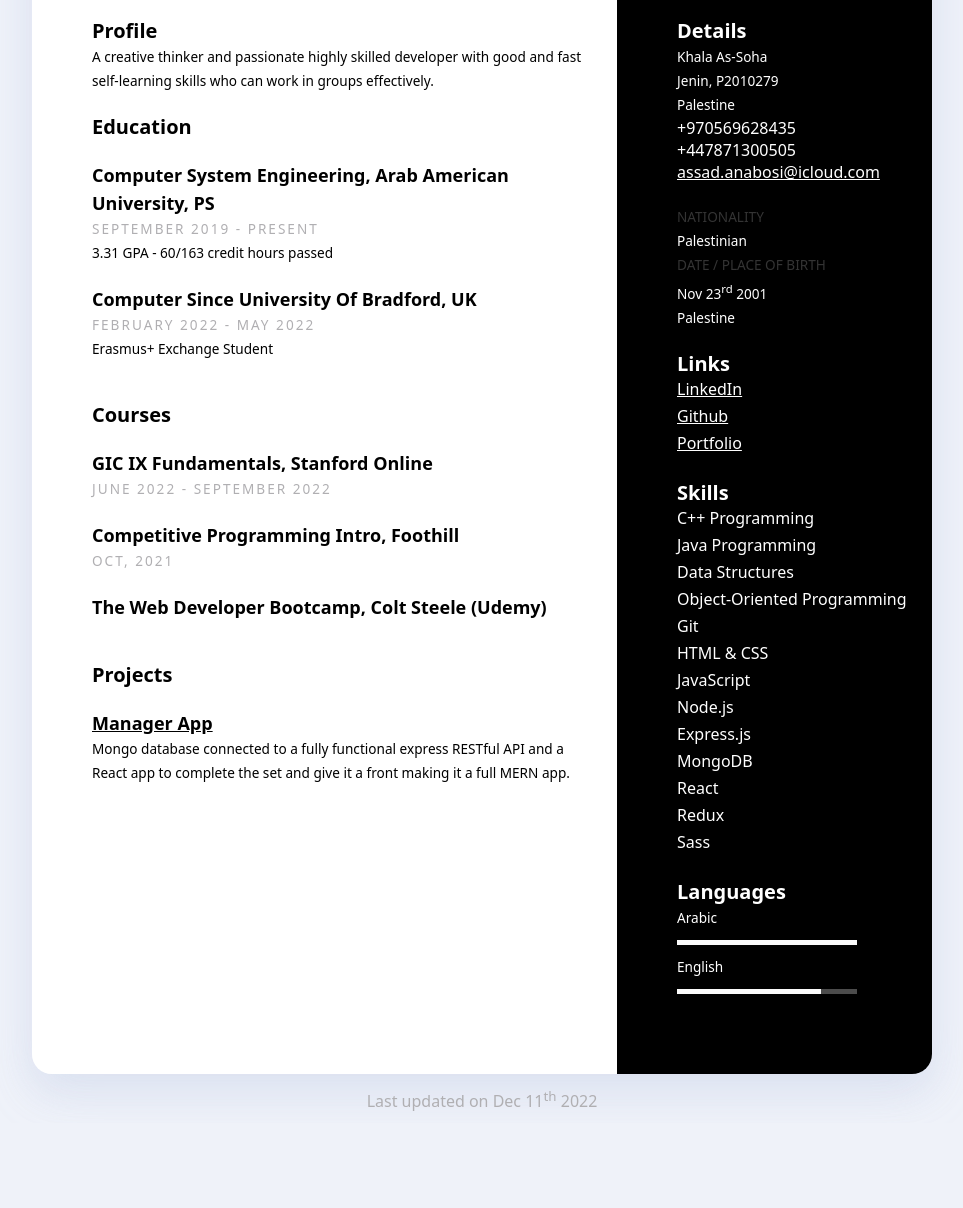
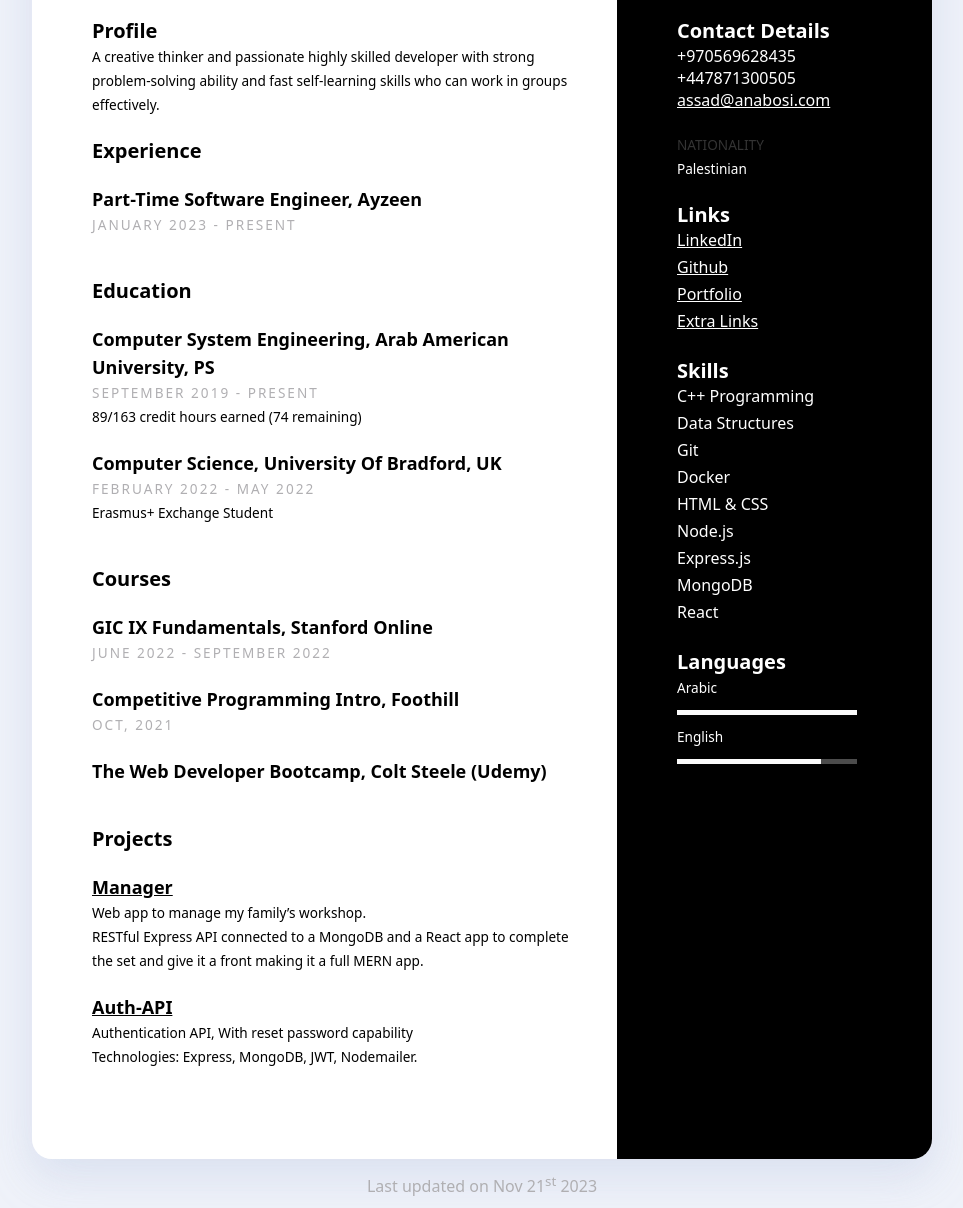
Before and after one commit to AssadAnabosi/Resume, a plain HTML site: page index.html in a window 1280 px wide. Shown: the part 183-1391 px from the top of the page, without its empty margins (158-1121 px from the left). Before the commit the page ends 1306 px from the top, so only its background shows below. Drawn offline with Linux system fonts and the light colour scheme.

Commit message:
update(Nov-21-'23): Remove Sensitive Data from Git History
update(Jan-15-'23): Ayzeen Intern

fix(typo): science

Create CNAME

Update index.html

Update index.html

fix: email

update(profile): profile brief, typos fixes

update(jul): 30/7/2023

update(oct): 06/10/2023

update(nov): 21/11/2023

```diff
--- a/index.html
+++ b/index.html
@@ -18,20 +18,39 @@
                     Assad Anabosi
                 </h1>
                 <p class="job-title faded-primary uppercase spaced">
-                    Web Developer
+                    Software Engineer
                 </p>
             </div>
             <div class="profile">
                 <h3 class="title">Profile</h3>
-                <p>A creative thinker and passionate highly skilled developer with good and fast self-learning skills
-                    who can work in groups effectively.</p>
+                <p>A creative thinker and passionate highly skilled developer with strong problem-solving ability and
+                    fast self-learning skills who can work in groups effectively.</p>
+            </div>
+            <div class="experience">
+                <h3 class="title">Experience</h3>
+                <ul>
+                    <li>
+                        <h4>
+                            <span class="job">Part-Time Software Engineer,</span>
+                            <span class="employer">Ayzeen</span>
+                        </h4>
+                        <p class="faded-primary uppercase spaced">
+                            <span class="start">January 2023</span>
+                            <span>-</span>
+                            <span class="end">Present</span>
+                        </p>
+                        <p class="description">
+
+                        </p>
+                    </li>
+                </ul>
             </div>
             <div class="education">
                 <h3 class="title">Education</h3>
                 <ul>
                     <li>
                         <h4>
-                            <span class="major">Computer System Engineering, </span>
+                            <span class="major">Computer System Engineering,</span>
                             <span class="school">Arab American University, <span class="location">PS</span></span>
                         </h4>
                         <p class="faded-primary uppercase spaced">
@@ -40,12 +59,12 @@
                             <span class="end">Present</span>
                         </p>
                         <p class="description">
-                            3.31 GPA - 60/163 credit hours passed
+                            89/163 credit hours earned (74 remaining)
                         </p>
                     </li>
                     <li>
                         <h4>
-                            <span class="major">Computer Since</span>
+                            <span class="major">Computer Science,</span>
                             <span class="school">University of Bradford, <span class="location">UK</span></span>
                         </h4>
                         <p class="faded-primary uppercase spaced">
@@ -95,45 +114,49 @@
                 <ul>
                     <li>
                         <h4>
-                            <a href="https://github.com/AssadAnabosi/Manager" class="link">Manager App</a>
+                            <a href="https://github.com/AssadAnabosi/Manager" class="link">Manager</a>
                         </h4>
-                        <p class="description">
-                            Mongo database connected to a fully functional express RESTful API and a React app to
-                            complete the set and give it a front making it a full MERN app.
-                        </p>
+                        <div class="description">
+                            <p>
+                                Web app to manage my family’s workshop.
+                            </p>
+                            <p>
+                                RESTful Express API connected to a MongoDB and a React app to
+                                complete the set and give it a front making it a full MERN app.
+                            </p>
+                        </div>
+                    </li>
+                    <li>
+                        <h4>
+                            <a href="https://github.com/AssadAnabosi/Auth-API" class="link">Auth-API</a>
+                        </h4>
+                        <div class="description">
+                            <p>
+                                Authentication API, With reset password capability
+                            </p>
+                            <p>
+                                Technologies: Express, MongoDB, JWT, Nodemailer.
+                            </p>
+                        </div>
                     </li>
                 </ul>
             </div>
         </div>
         <div class="flex-column gap right-container">
             <div class="flex-column">
-                <h3 class="title">Details</h3>
+                <h3 class="title">Contact Details</h3>
                 <div>
-                    <div class="address">
-                        <p class="street">Khala As-Soha</p>
-                        <p class="city">Jenin, <span class="postal-code">P2010279</span></p>
-                        <p>Palestine</p>
-                    </div>
                     <div class="contact-details">
                         <a class="phone-number" href="tel:+970569628435">+970569628435</a>
                         <a class="phone-number" href="tel:+447871300505">+447871300505</a>
                         <a class="email-address link"
-                            href="mailto:assad.anabosi@icloud.com">assad.anabosi@icloud.com</a>
+                            href="mailto:assad@anabosi.com">assad@anabosi.com</a>
                     </div>
                 </div>
                 <br>
                 <div>
                     <p class="faded-secondary uppercase">Nationality</p>
                     <p>Palestinian</p>
-                </div>
-                <div>
-                    <p class="faded-secondary uppercase">
-                        <span>date</span>
-                        <span>/</span>
-                        <span>place of birth</span>
-                    </p>
-                    <p>Nov 23<sup>rd</sup> 2001</p>
-                    <p>Palestine</p>
                 </div>
             </div>
             <div class="flex-column">
@@ -146,7 +169,10 @@
                         <a href="https://github.com/AssadAnabosi">Github</a>
                     </li>
                     <li class="link">
-                        <a href="https://assadanabosi.github.io/">Portfolio</a>
+                        <a href="https://portfolio.anabosi.com/">Portfolio</a>
+                    </li>
+                    <li class="link">
+                        <a href="https://assad.anabosi.com/">Extra Links</a>
                     </li>
                 </ul>
             </div>
@@ -154,18 +180,14 @@
                 <h3 class="title">Skills</h3>
                 <ul>
                     <li>C++ Programming</li>
-                    <li>Java Programming</li>
                     <li>Data Structures</li>
-                    <li>Object-Oriented Programming</li>
                     <li>Git</li>
+                    <li>Docker</li>
                     <li>HTML & CSS</li>
-                    <li>JavaScript</li>
                     <li>Node.js</li>
                     <li>Express.js</li>
                     <li>MongoDB</li>
                     <li>React</li>
-                    <li>Redux</li>
-                    <li>Sass</li>
                 </ul>
             </div>
             <div class="flex-column">
@@ -189,7 +211,7 @@
     </div>
 
     <footer>
-        <p>Last updated on Dec 11<sup>th</sup> 2022</p>
+        <p>Last updated on Nov 21<sup>st</sup> 2023</p>
     </footer>
 </body>
 
```
Also changed, not shown: 1 other file.
